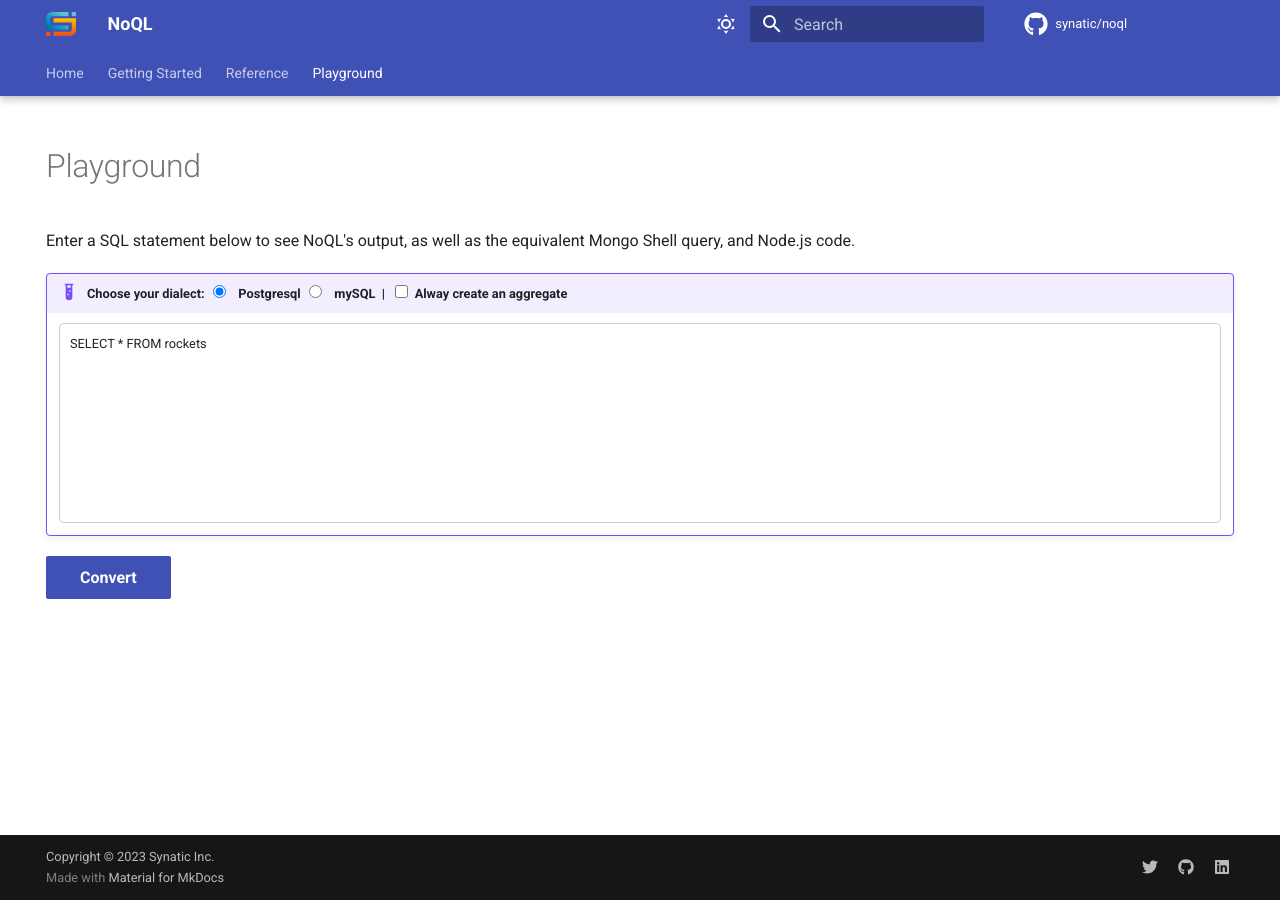
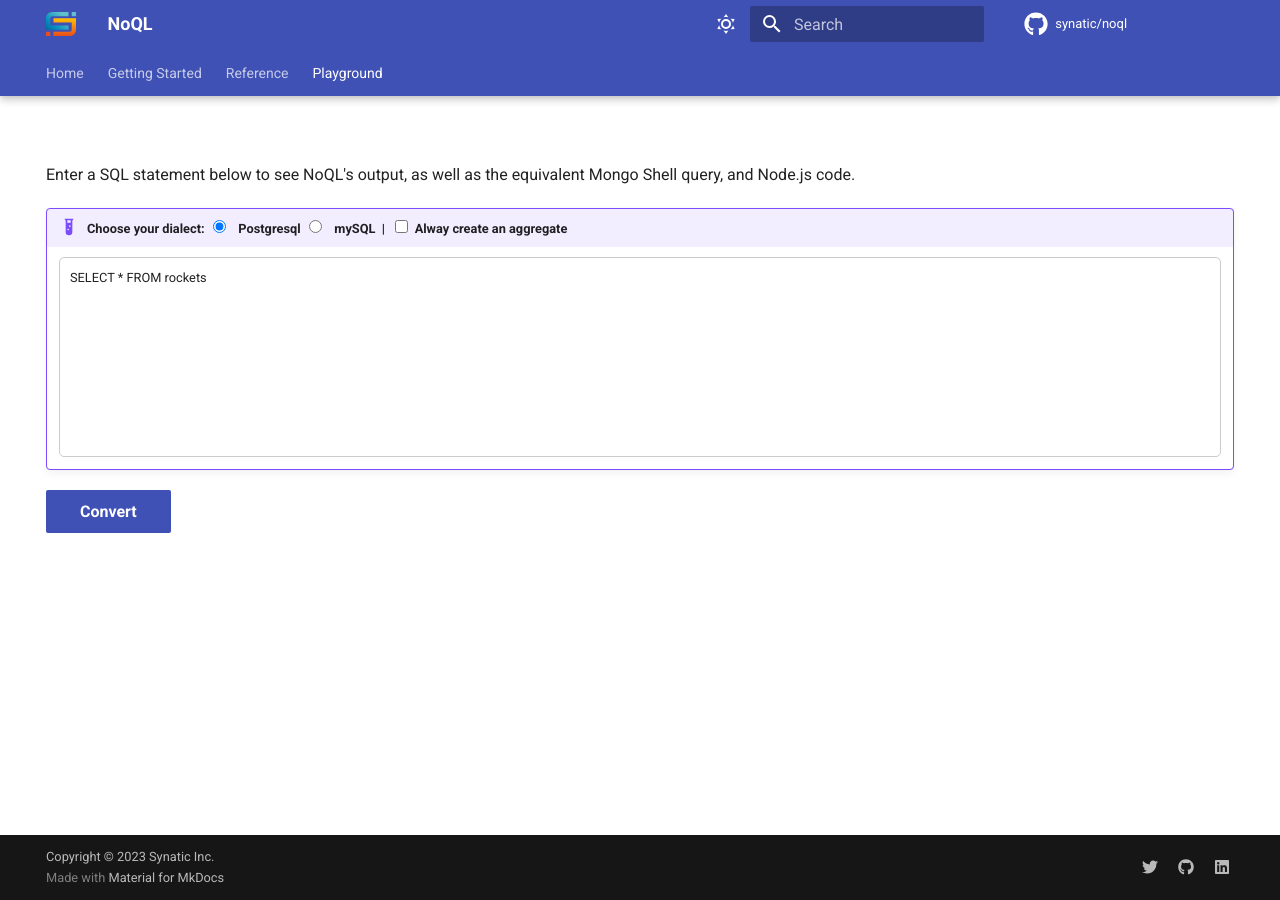
Before and after one commit to synatic/noql, an MkDocs documentation site: the page built from docs/docs/playground/index.md, in a window 1280 px wide. Built offline with MkDocs 1.6.1 and Material for MkDocs 9.7.7, drawn with Linux system fonts in a browser that asks for light colours; a script that is not in the unit is left out; comment, search, counter and statistics services are not loaded.

Commit message:
hide header on playground page

```diff
--- a/docs/docs/playground/index.md
+++ b/docs/docs/playground/index.md
@@ -2,15 +2,16 @@
 hide:
   - navigation
   - toc
-  - footer-navigation
   - footer
 ---
 
-<!-- <style>
-  .md-footer {
+ <style>
+  h1 {
     display: none;
   }
-</style> -->
+</style>
+
+<h1>Playspace</h1>
 
 Enter a SQL statement below to see NoQL's output, as well as the equivalent Mongo Shell query, and Node.js code.
 
```
